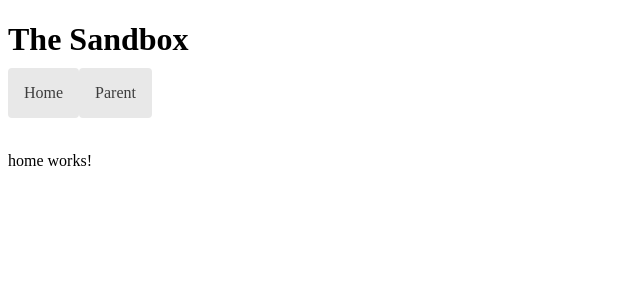
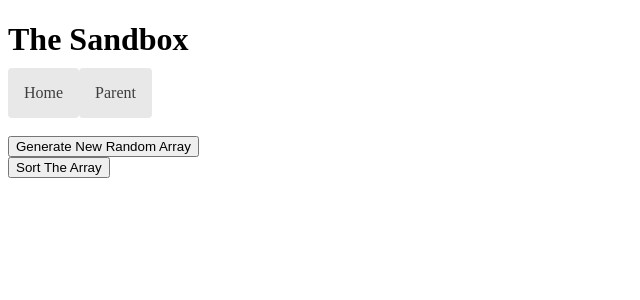
Before and after one commit to eigenman38/sandbox, an Angular app: page /home in a window 1280 px wide. Shown: the top 300 px of the page, without its empty margins (0-640 px from the left). Built offline with nearby package versions, Linux system fonts and the light colour scheme.

Commit message:
performed recursive bubble sort

```diff
--- a/src/app/home/home.component.html
+++ b/src/app/home/home.component.html
@@ -1 +1,16 @@
-<p>home works!</p>
+<title>Home</title>
+
+<div>
+  <button (click)="generateRandomArray(10)">Generate New Random Array</button>
+</div>
+<div>
+  <li *ngFor="let entry of unsortedData">
+    <b>{{ entry }}</b>
+  </li>
+</div>
+<div><button (click)="sortArray()">Sort The Array</button></div>
+<div>
+  <li *ngFor="let entry of sortedData">
+    <b>{{ entry }}</b>
+  </li>
+</div>
--- a/src/app/home/home.component.ts
+++ b/src/app/home/home.component.ts
@@ -1,4 +1,6 @@
+import { ReturnStatement } from '@angular/compiler';
 import { Component, ElementRef, OnDestroy, OnInit } from '@angular/core';
+import { switchMap } from 'rxjs';
 
 @Component({
   selector: 'app-home',
@@ -7,6 +9,8 @@ import { Component, ElementRef, OnDestroy, OnInit } from '@angular/core';
 })
 export class HomeComponent implements OnInit, OnDestroy {
   private selector: string;
+  unsortedData: number[] = [];
+  sortedData: number[] = [];
 
   constructor(private elementRef: ElementRef) {
     this.selector = elementRef.nativeElement.tagName;
@@ -19,4 +23,51 @@ export class HomeComponent implements OnInit, OnDestroy {
   ngOnDestroy(): void {
     console.log(`ngOnDestroy: ${this.selector}`);
   }
+
+  generateRandomArray(length: number): void {
+    if (length <= 0) {
+      return;
+    }
+    this.unsortedData = []; // is this a mem leak?  apparently not since ref is gone  can also set length to 0 to force
+
+    for (let i = 0; i < length; i++) {
+      let newRandom = Math.floor(Math.random() * 100);
+      this.unsortedData.push(newRandom);
+    }
+
+    console.log(`Unsorted array = ${this.unsortedData}`);
+  }
+
+  sortArray(): void {
+    // copy array
+    Object.assign(this.sortedData, this.unsortedData);
+
+    this.sortInPlace(this.sortedData, this.sortedData.length);
+
+    console.log(`Sorted array = ${this.sortedData}`);
+  }
+
+  private sortInPlace(data: number[], length: number): void {
+    // recursive swap sort(bubble sort?) bubbles highest value to top.
+    if (length <= 1) {
+      return;
+    }
+
+    for (let i = 0; i < length - 1; i++) {
+      //don't consider last as it has no compare after it
+
+      if (data[i] > data[i + 1]) {
+        this.swap(data, i);
+      }
+    }
+
+    // recursively call with smaller section until length = 1
+    this.sortInPlace(data, length - 1);
+  }
+
+  private swap(data: number[], index: number) {
+    let temp = data[index];
+    data[index] = data[index + 1];
+    data[index + 1] = temp;
+  }
 }
```
